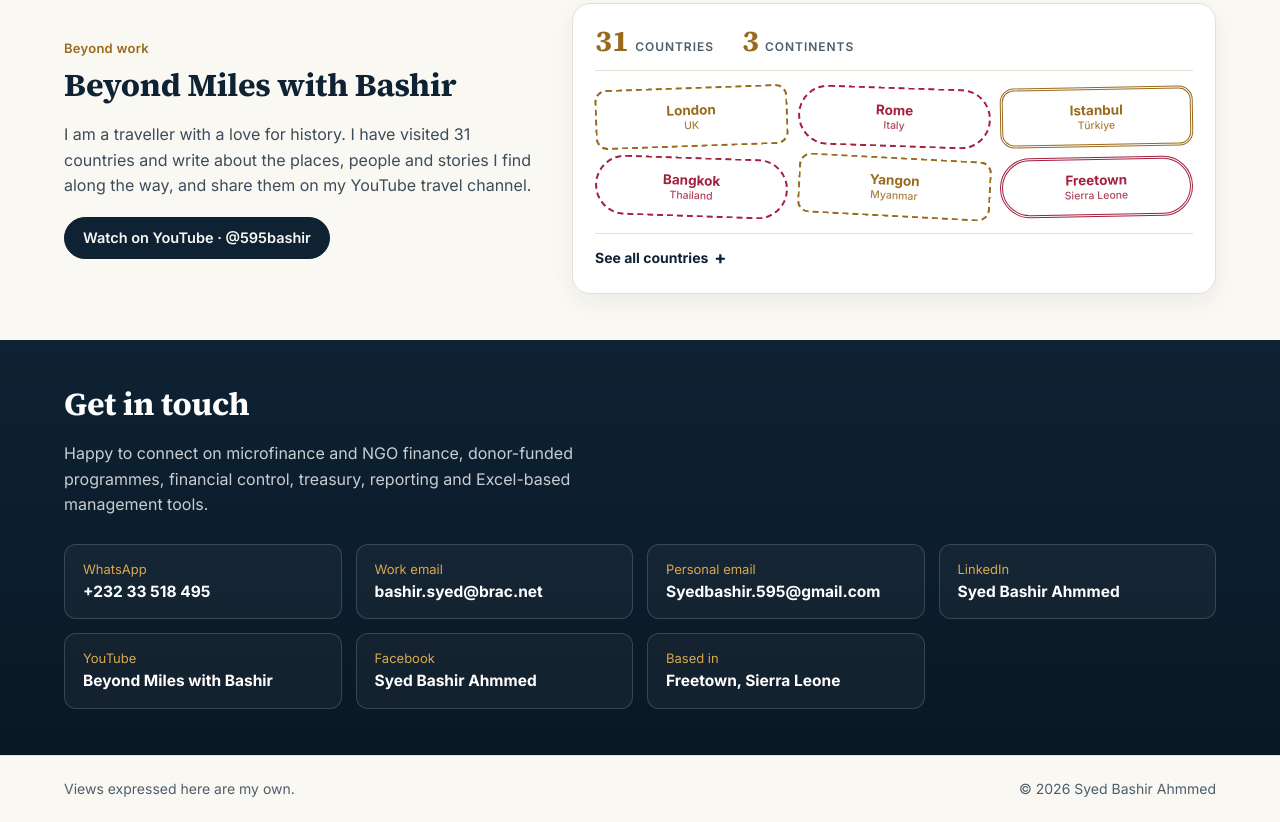
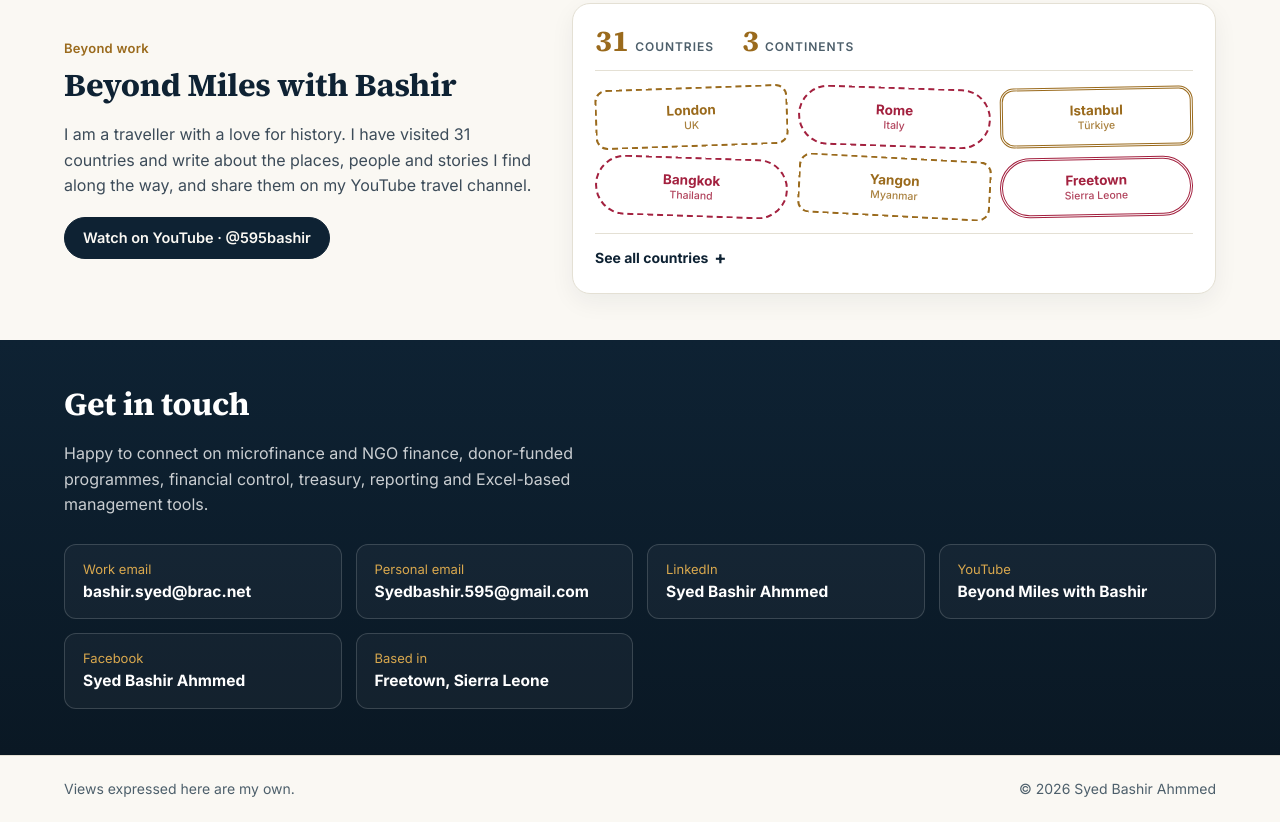
Before and after one commit to syedbashirahmmed/syedbashirahmmed.github.io, a plain HTML site: page index.html in a window 1280 px wide. Shown: the part 3508-4330 px from the top of the page. Drawn offline with Linux system fonts and the light colour scheme.

Commit message:
Remove WhatsApp number from contact section
Co-Authored-By: Claude Opus 5.5 <noreply@anthropic.com>
Claude-Session: https://claude.ai/code/session_01PNNojV7ynXRKxFuVxW9gqW

```diff
--- a/index.html
+++ b/index.html
@@ -518,7 +518,6 @@ html:not(.js) .totop{opacity:1;visibility:visible;transform:none}
     <h2>Get in touch</h2>
     <p class="lead">Happy to connect on microfinance and NGO finance, donor-funded programmes, financial control, treasury, reporting and Excel-based management tools.</p>
     <div class="clist">
-      <a href="https://wa.me/23233518495"><small>WhatsApp</small><strong>+232 33 518 495</strong></a>
       <a href="mailto:bashir.syed@brac.net"><small>Work email</small><strong>bashir.syed@brac.net</strong></a>
       <a href="mailto:Syedbashir.595@gmail.com"><small>Personal email</small><strong>Syedbashir.595@gmail.com</strong></a>
       <a href="https://www.linkedin.com/in/syed-bashir-ahmmed-635b927b"><small>LinkedIn</small><strong>Syed Bashir Ahmmed</strong></a>
```
